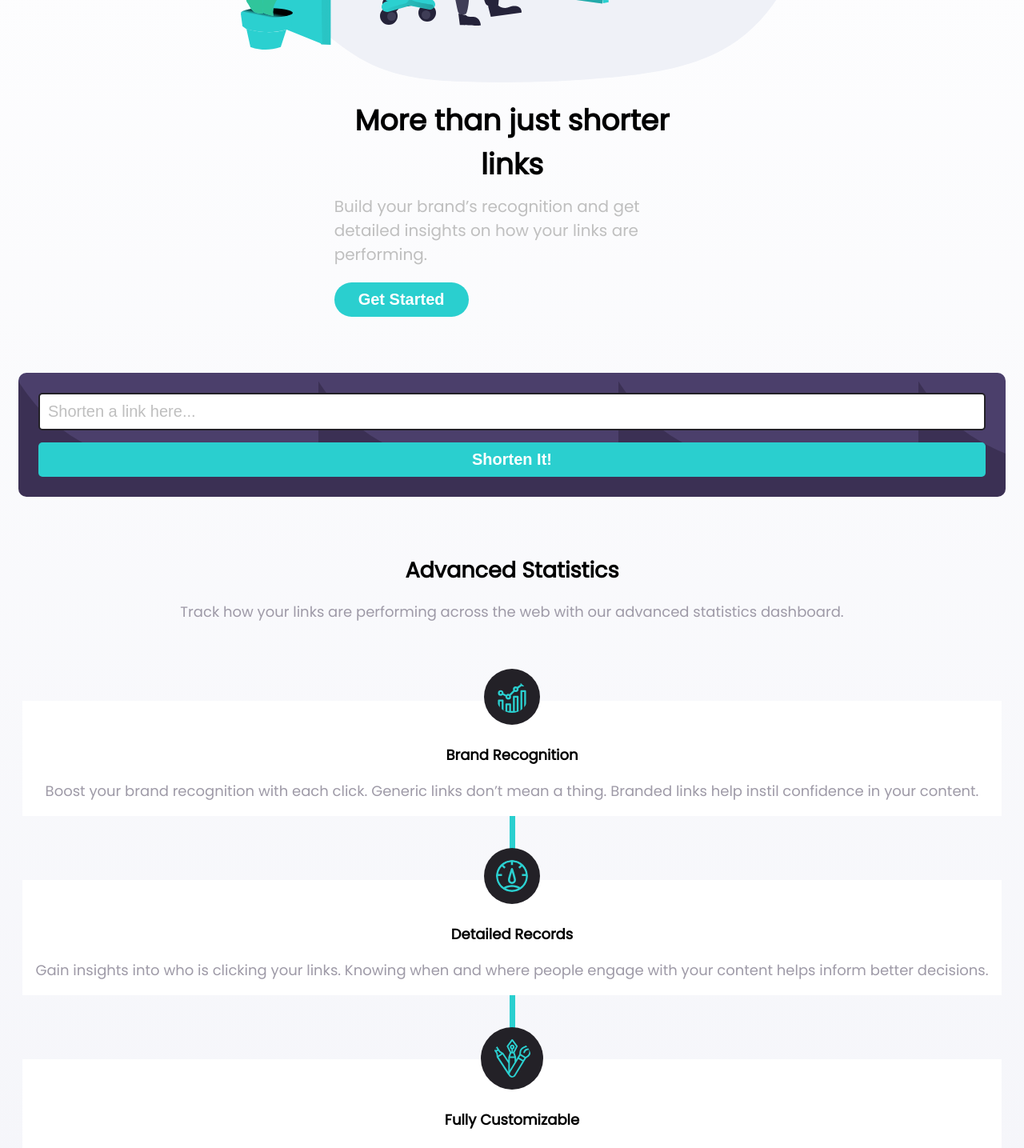
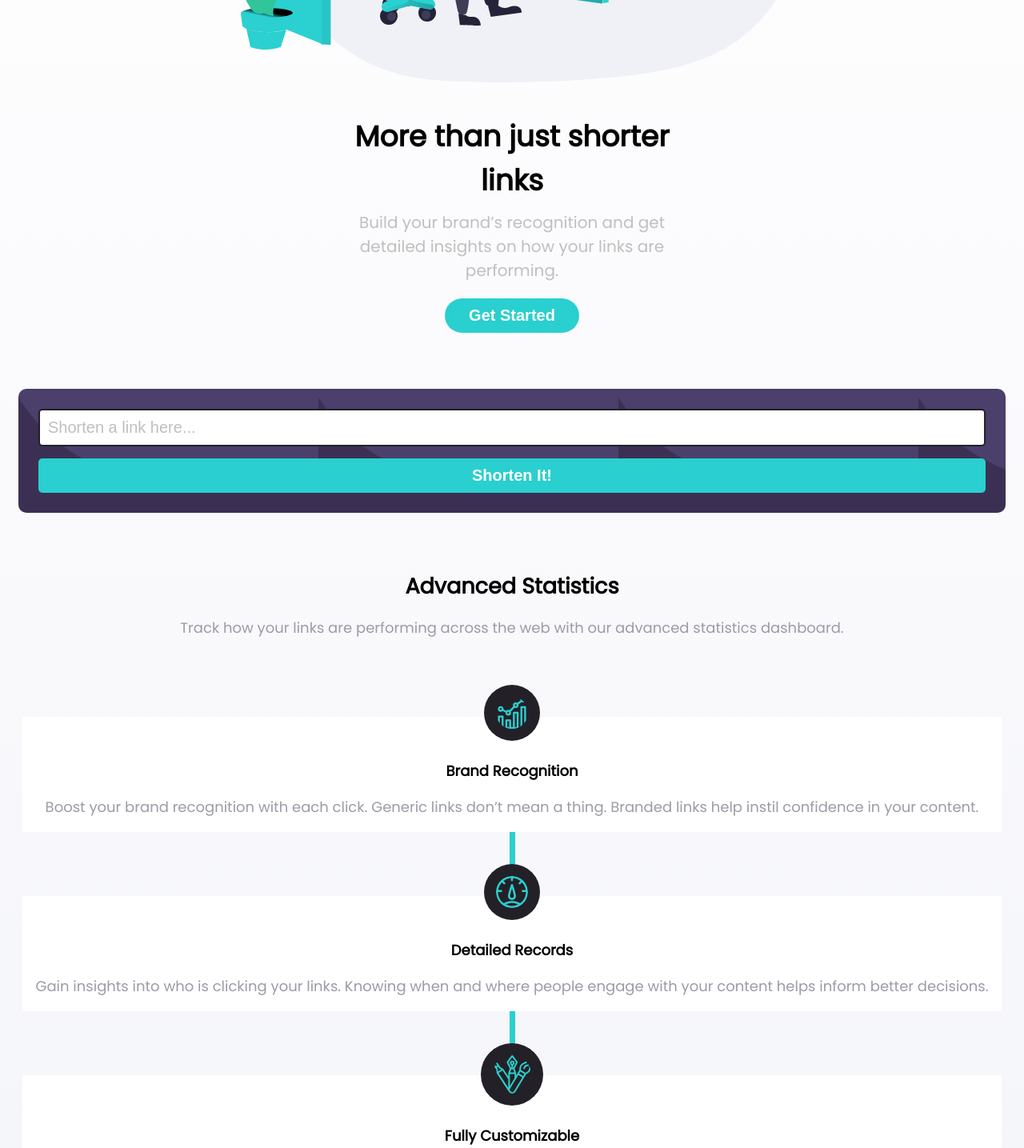
Before and after one commit to laura-daugherty/FrontEndMasters-url-shortening, a React (Create React App) app in the folder url-shortening-api-master/: page / in a window 1280 px wide. Shown: the part 460-1895 px from the top of the page at 80% size. Built offline with nearby package versions, Linux system fonts and the light colour scheme.

Commit message:
styling polish

```diff
--- a/url-shortening-api-master/src/App.js
+++ b/url-shortening-api-master/src/App.js
@@ -29,10 +29,12 @@ function App() {
   }
 
   function shortenUrl(text) {
+    //if input is empty
     if (text.text === "") {
       console.log("empty text", text )
       alert("You must enter a URL to shorten it")
     } else {
+      //grab text from input and post to rel.ink
       const texttext = text.text
       axios
         .post("https://rel.ink/api/links/", {
@@ -71,7 +73,6 @@ function App() {
         <div></div>
       )
     } else if (short !== "" && response.data && isCopied === false) {
-      console.log("false")
       return (
         <div className="shortDisplayDiv">
           <div className="shortDisplayOne">
@@ -88,9 +89,8 @@ function App() {
         </div>
       )
     } else if (short !== "" && response.data && isCopied === true) {
-      console.log("true")
       return (
-        <div className="shortDisplayDiv">
+      <div className="shortDisplayDiv">
         <div className="shortDisplayOne">
           {response.data.url}
         </div>
@@ -158,7 +158,6 @@ function App() {
         {displayMenu()}
       </div>
 
-
       <div className="shorterLinks">
         <div className="shorterLinksCont">
           <div className="shorterLinksOne">
@@ -215,11 +214,9 @@ function App() {
                 mean a thing. Branded links help instil confidence in your content.
               </p>
             </div>
-
           </div>
           <div className="stripe"/>
         </div>
-
         <div className="infoBlock middleBlock">
           <div className="infoBlockDiv">
             <img
@@ -237,8 +234,7 @@ function App() {
               </p>
             </div>
           </div>
-
-          <div className="stripe"></div>
+          <div className="stripe stripeTwo"></div>
         </div>
         <div className="infoBlock lastBlock">
           <div className="infoBlockDiv">
@@ -256,8 +252,6 @@ function App() {
                 links, supercharging audience engagement.
               </p>
             </div>
-
-
           </div>
         </div>
       </div>
@@ -305,7 +299,6 @@ function App() {
               <li>Contact</li>
             </ul>
           </div>
-
           <div className="icons">
             <div>
               <img
--- a/url-shortening-api-master/src/app.css
+++ b/url-shortening-api-master/src/app.css
@@ -93,9 +93,13 @@
 
   .shorterLinksOne {
     width: 50%;
-    /* padding-left: 0px; */
     margin-left: auto;
     margin-right: auto;
+    display:flex;
+    flex-flow:column;
+    justify-content: center;
+    align-items: center;
+    padding-top: 20px;
   }
 
 
@@ -112,7 +116,8 @@
     color: hsl(0, 0%, 75%);
     margin-top: 0px;
     font-size: 20px;
-    line-height: 1.5
+    line-height: 1.5;
+    text-align:center
   }
 
   .getStarted {
@@ -122,7 +127,8 @@
     color: white;
     font-size: 20px;
     padding: 10px 30px 10px 30px;
-    font-weight: 700
+    font-weight: 700;
+    width: fit-content
   }
 
   .shortenInputDiv {
@@ -139,7 +145,6 @@
 
   .shortenButt {
     background-color: hsl(180, 66%, 49%);
-    /* width: 100%; */
     color: white;
     margin-top: 15px;
     font-weight: 700;
@@ -149,7 +154,6 @@
 
   .inputAndButt {
     width: -webkit-fill-available;
-    /* margin: 5px 30px 5px 30px; */
     font-size: 20px;
     border-radius: 5px;
     border: none;
@@ -280,6 +284,7 @@
     margin-bottom: -60px;
   }
 
+
   .boostDiv {
     background-image: url("./images/bg-boost-mobile.svg");
     background-color: hsl(257, 27%, 26%);
@@ -313,6 +318,7 @@
     font-weight: 700;
     font-size: 18px;
     margin: 0;
+    text-align: center
   }
 
   ul {
@@ -349,7 +355,6 @@
 @media(min-width: 1440px) {
   body {
     padding: 10px 80px 10px 80px;
-    /* display: flex; */
     margin-left: auto;
     margin-right: auto;
   }
@@ -366,7 +371,6 @@
   }
   header img {
     height: 30px;
-    /* padding: 30px 0px 0px 60px */
   }
   .displayMenu {
     display: none;
@@ -430,6 +434,8 @@
     padding-left: 123px;
     margin-left: inherit;
     margin-right: inherit;
+    align-items:flex-start;
+    padding-top: 0px
   }
 
   .shorterLinks h1 {
@@ -438,7 +444,8 @@
   }
 
   h3 {
-    font-size: 18pt
+    font-size: 18pt;
+    text-align: left
   }
 
   .getStarted {
@@ -506,6 +513,9 @@
     margin-right: -62px;
     margin-bottom: 0px;
   }
+  .stripeTwo {
+    margin-bottom: 35px
+  }
 
   .infoIcon {
     width: 50px;
```
